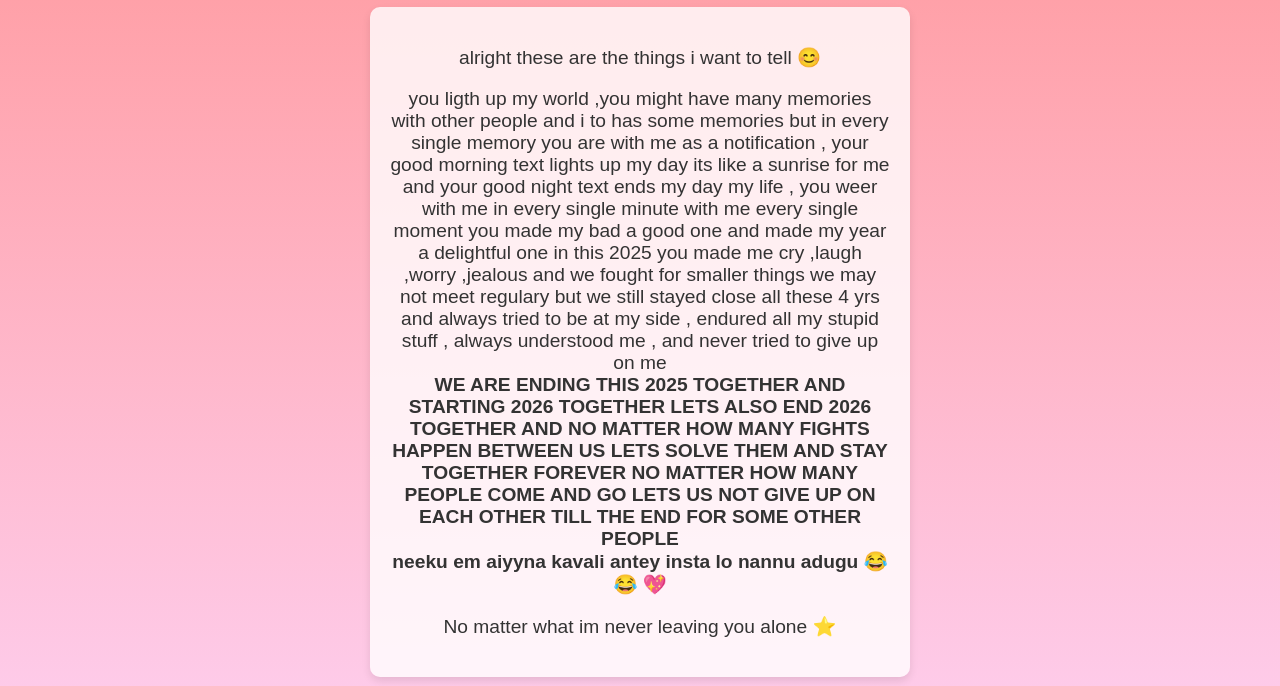
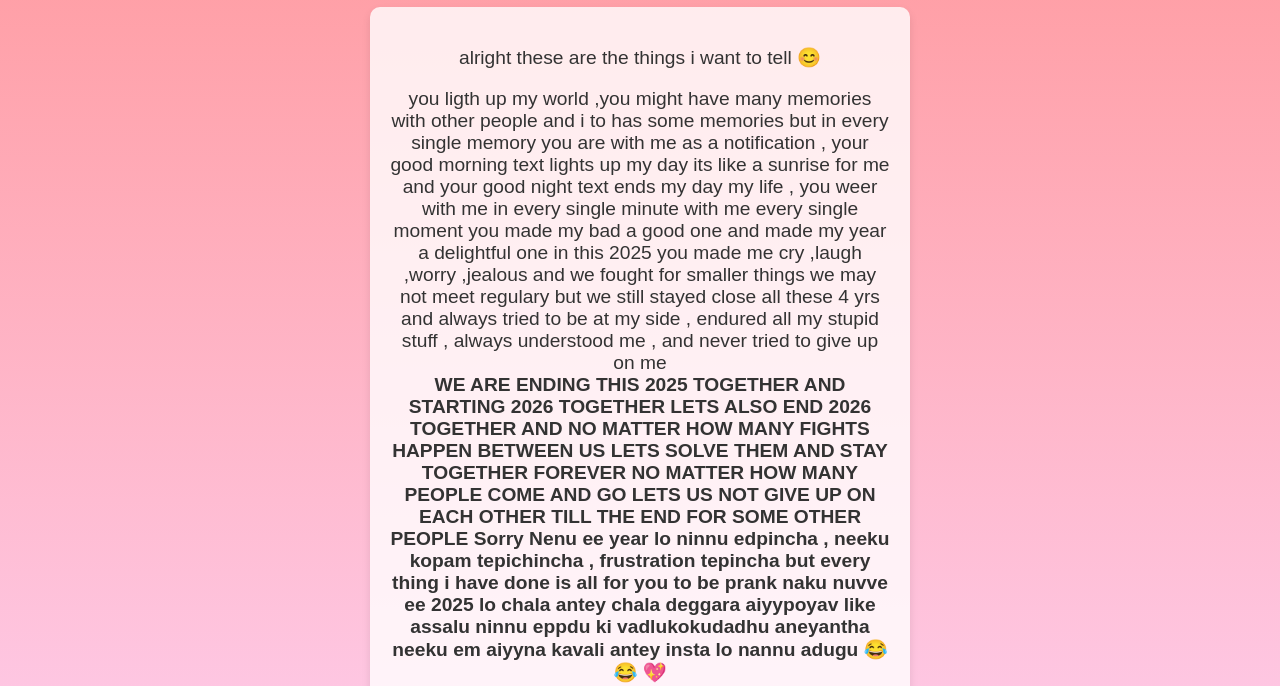
Before and after one commit to chaitu-0007/wishmkr, a plain HTML site: page page3.html in a window 1280 px wide. Shown: the part 114-800 px from the top of the page. Drawn offline with Linux system fonts and the light colour scheme.

```diff
--- a/page3.html
+++ b/page3.html
@@ -58,7 +58,7 @@
 
     <div id="output">
         <p id="wishDisplay"></p>
-        <p>you ligth up my world ,you might have many memories with other people and i to has some memories but in every single memory you are with me as a notification , your good morning text lights up my day its like a sunrise for me and your good night text ends my day my life , you weer with me in every single minute with me every single moment you made my bad a good one and made my year a delightful one in this 2025 you made me cry ,laugh ,worry ,jealous and we fought for smaller things we may not meet regulary but we still stayed close all these 4 yrs and always tried to be at my side , endured all my stupid stuff , always understood me , and never tried to give up on me <br><b>WE ARE ENDING THIS 2025 TOGETHER AND STARTING 2026 TOGETHER LETS ALSO END 2026 TOGETHER AND NO MATTER HOW MANY FIGHTS HAPPEN BETWEEN US LETS SOLVE THEM AND STAY TOGETHER FOREVER NO MATTER HOW MANY PEOPLE COME AND GO LETS US NOT GIVE UP ON EACH OTHER TILL THE END FOR SOME OTHER PEOPLE <br>neeku em aiyyna kavali antey insta lo nannu adugu 😂😂</b> 💖</p>
+        <p>you ligth up my world ,you might have many memories with other people and i to has some memories but in every single memory you are with me as a notification , your good morning text lights up my day its like a sunrise for me and your good night text ends my day my life , you weer with me in every single minute with me every single moment you made my bad a good one and made my year a delightful one in this 2025 you made me cry ,laugh ,worry ,jealous and we fought for smaller things we may not meet regulary but we still stayed close all these 4 yrs and always tried to be at my side , endured all my stupid stuff , always understood me , and never tried to give up on me <br><b>WE ARE ENDING THIS 2025 TOGETHER AND STARTING 2026 TOGETHER LETS ALSO END 2026 TOGETHER AND NO MATTER HOW MANY FIGHTS HAPPEN BETWEEN US LETS SOLVE THEM AND STAY TOGETHER FOREVER NO MATTER HOW MANY PEOPLE COME AND GO LETS US NOT GIVE UP ON EACH OTHER TILL THE END FOR SOME OTHER PEOPLE Sorry Nenu ee year lo ninnu edpincha , neeku kopam tepichincha , frustration tepincha but every thing i have done is all for you to be prank naku nuvve ee 2025 lo chala antey chala deggara aiyypoyav like assalu ninnu eppdu ki vadlukokudadhu aneyantha  <br>neeku em aiyyna kavali antey insta lo nannu adugu 😂😂</b> 💖</p>
         <p id="compliment"></p>
     </div>
 
@@ -105,4 +105,5 @@
         });
     </script>
 </body>
+
 </html>
```
